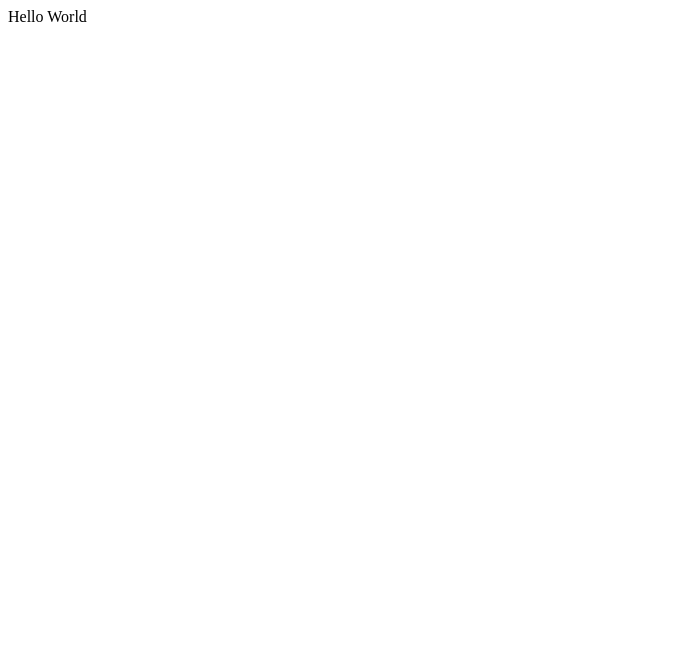
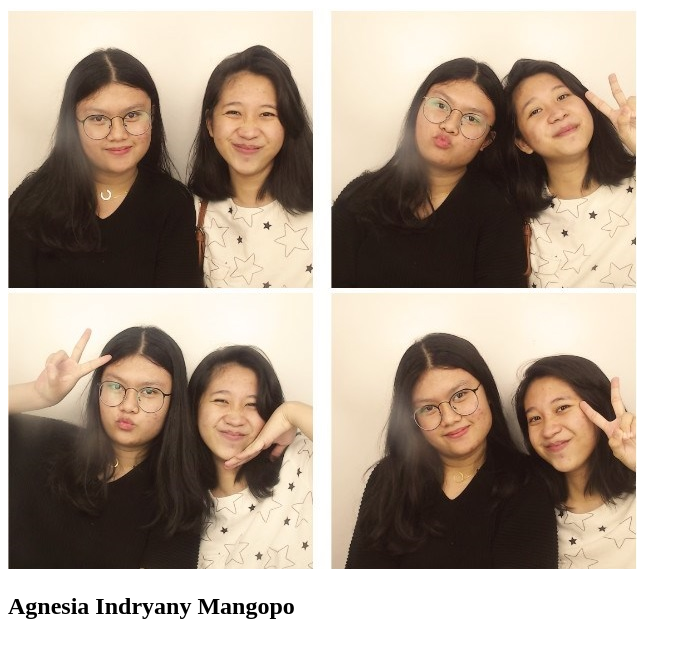
Before and after one commit to indrianiim/myreporemote, a plain HTML site: page index.html in a window 1280 px wide. Shown: the whole page, without its empty margins (0-692 px from the left). Drawn offline with Linux system fonts and the light colour scheme.

Commit message:
Changed Hello world with img and h2 to display simple profile data. Image file added in the folder images and used as resource in the img element in index.html file

```diff
--- a/index.html
+++ b/index.html
@@ -5,7 +5,10 @@
   </head>
 
   <body>
-    Hello World
+    <div>
+        <img src="image/1234.jpg" alt="profile image" />
+        <h2>Agnesia Indryany Mangopo</h2>
+     </div>
   </body>
 
 </html>
```
Also changed, not shown: image/1234.jpg (added).
